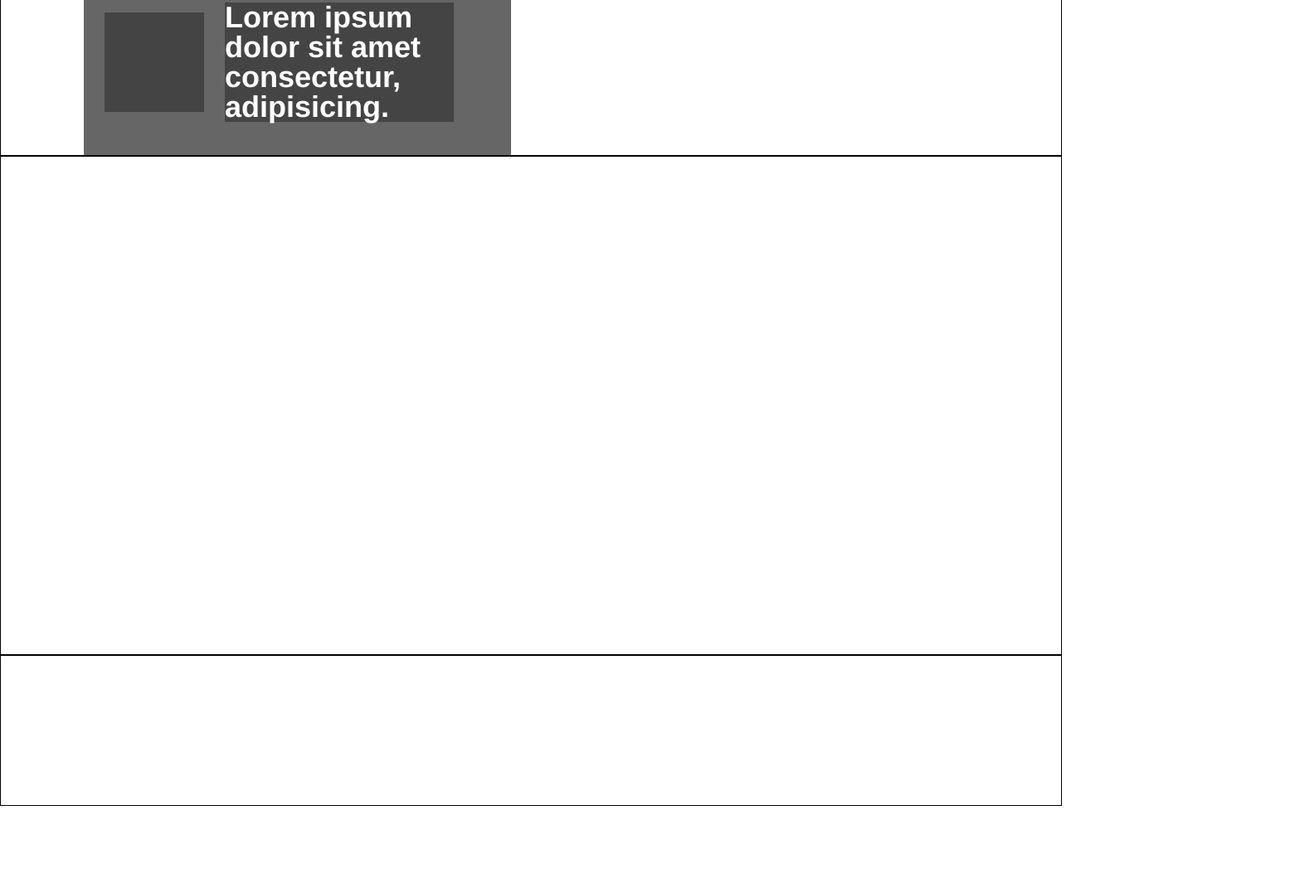
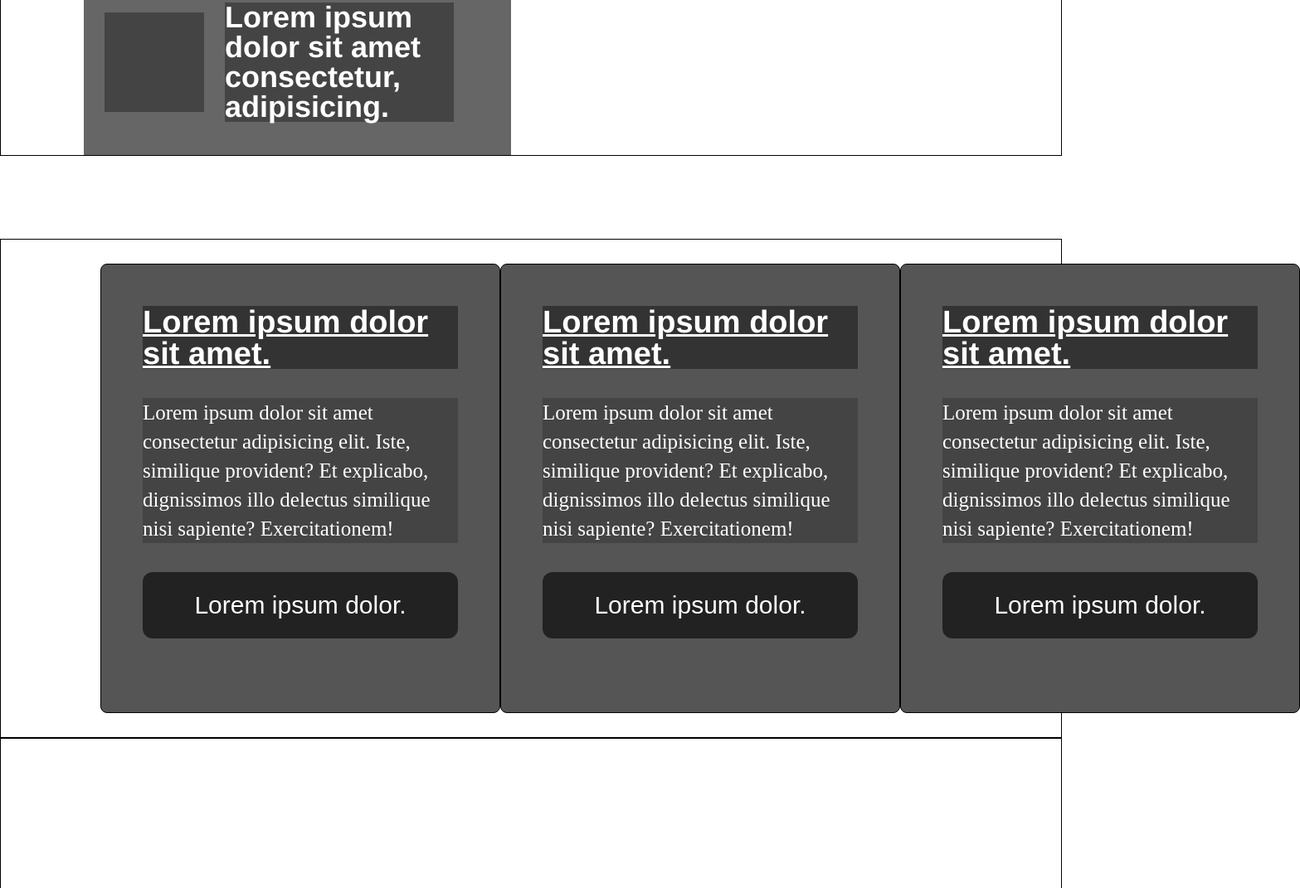
Before and after one commit to georgezhu211/smashing-magazine-heatmap, a plain HTML site: page index.html in a window 1280 px wide. Shown: the part 994-2065 px from the top of the page at 83% size, 1567 px wide, since content can reach past the window. Before the commit the page ends 1966 px from the top, so only its background shows below. Drawn offline with Linux system fonts and the light colour scheme.

Commit message:
add card section

```diff
--- a/index.html
+++ b/index.html
@@ -70,7 +70,23 @@
         </div>
       </div>
     </section>
-    <section class="section-2"></section>
+    <section class="section-2">
+      <div class="card-2">
+        <h1>Lorem ipsum dolor sit amet.</h1>
+        <p>Lorem ipsum dolor sit amet consectetur adipisicing elit. Iste, similique provident? Et explicabo, dignissimos illo delectus similique nisi sapiente? Exercitationem!</p>
+        <button>Lorem ipsum dolor.</button>
+      </div>
+      <div class="card-2">
+        <h1>Lorem ipsum dolor sit amet.</h1>
+        <p>Lorem ipsum dolor sit amet consectetur adipisicing elit. Iste, similique provident? Et explicabo, dignissimos illo delectus similique nisi sapiente? Exercitationem!</p>
+        <button>Lorem ipsum dolor.</button>
+      </div>
+      <div class="card-2">
+        <h1>Lorem ipsum dolor sit amet.</h1>
+        <p>Lorem ipsum dolor sit amet consectetur adipisicing elit. Iste, similique provident? Et explicabo, dignissimos illo delectus similique nisi sapiente? Exercitationem!</p>
+        <button>Lorem ipsum dolor.</button>
+      </div>
+    </section>
     <div class="all-guides"></div>
     <section class="section-3"></section>
     <section></section>
--- a/styles/style.css
+++ b/styles/style.css
@@ -224,6 +224,7 @@ h1 {
   font-size: 23px;
   border: none;
   border-radius: 10px;
+  color: white;
 }
 
 .email-form h1 {
@@ -249,13 +250,55 @@ h1 {
   background-color: var(--clr-gray-700);
   font-size: 31px;
   text-align: center;
+  color: white;
+
 }
 
 
-/*  */
+/* SECTION 2 */
 .section-2 {
   border: 1px solid black;
   height: 600px;
+  display: flex;
+  justify-content: space-around;
+  align-items: center;
+  padding: 0 120px;
+  margin-top: 100px;
+}
+
+.card-2 {
+  width: 380px;
+  height: 440px;
+  border: 1px solid black;
+  border-radius: 8px;
+  background-color: var(--clr-gray-500);
+  padding: 50px;
+  color: white;
+}
+
+.card-2 h1 {
+  font-size: 38px;
+  text-decoration: underline;
+  background-color: var(--clr-gray-700);
+}
+
+.card-2 p {
+  font-size: 25px;
+  margin-bottom: 20px;
+  background-color: var(--clr-gray-600);
+  margin-top: 35px;
+  margin-bottom: 35px;
+  line-height: 1.4;
+}
+
+.card-2 button {
+  background-color: var(--clr-gray-800);
+  width: 380px;
+  height: 80px;
+  border: none;
+  border-radius: 12px;
+  font-size: 30px;
+  color: white;
 }
 
 .all-guides {
```
